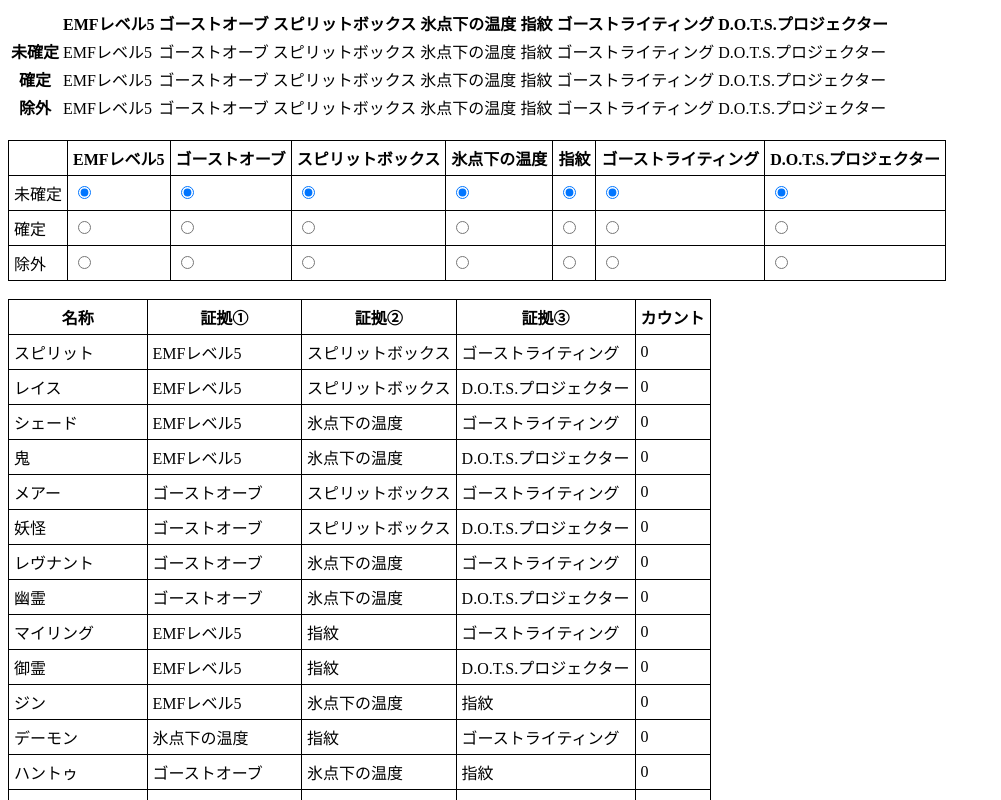
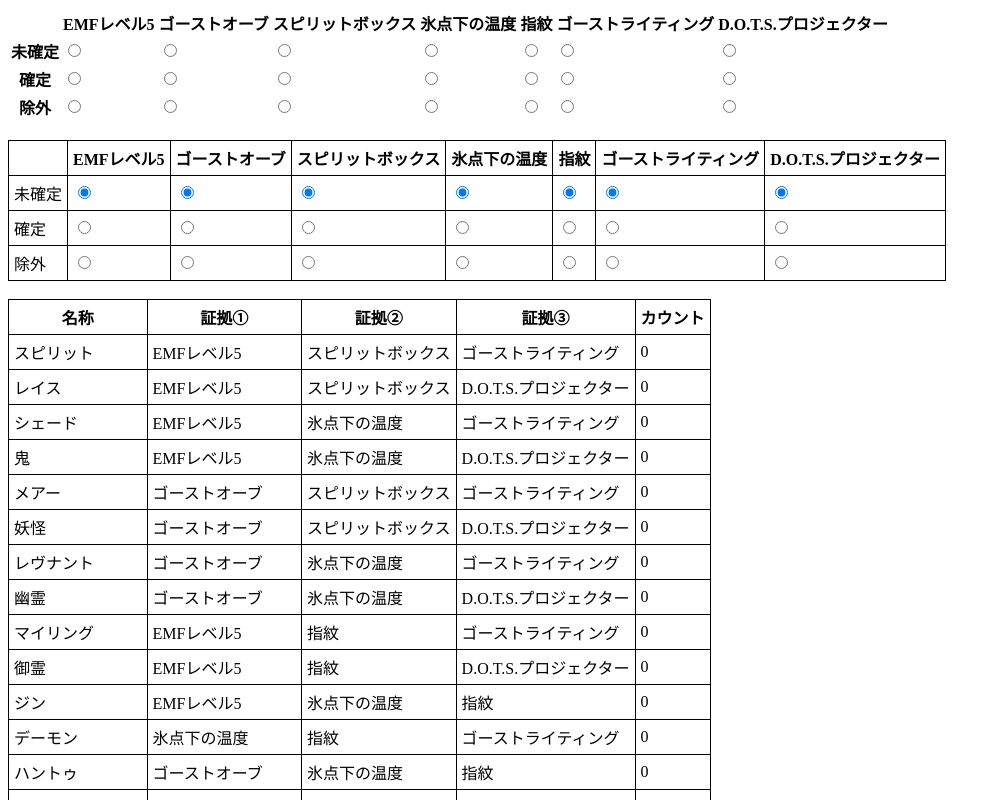
Before and after one commit to naoki-funawatari/phasmophobia-js, a React (Create React App) app: page / in a window 1280 px wide. Shown: the top 800 px of the page, without its empty margins (0-1001 px from the left). Built offline with nearby package versions, Linux system fonts and the light colour scheme.

Commit message:
feat: ラジオボタンに変更。

```diff
--- a/src/feature/Evidence/Data.jsx
+++ b/src/feature/Evidence/Data.jsx
@@ -13,7 +13,7 @@
             {responses.map(reseponse => {
               return (
                 <td key={`data-reseponse-id${reseponse.id}`}>
-                  {reseponse.name}
+                  <input type="radio" name="" id="" />
                 </td>
               );
             })}
```
